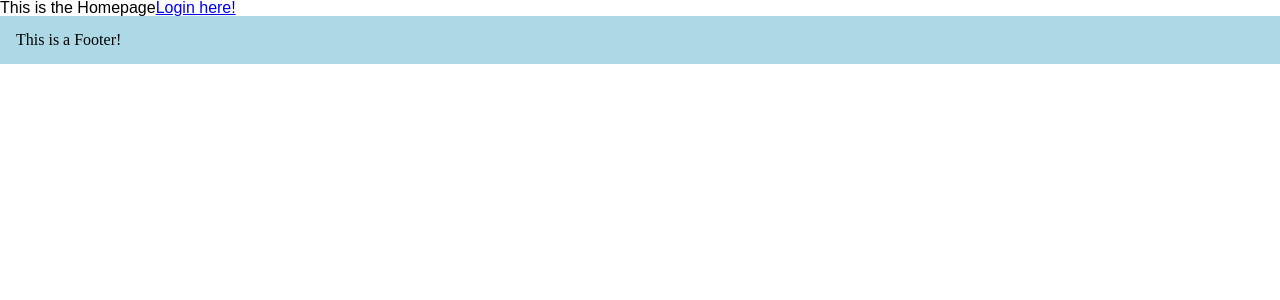
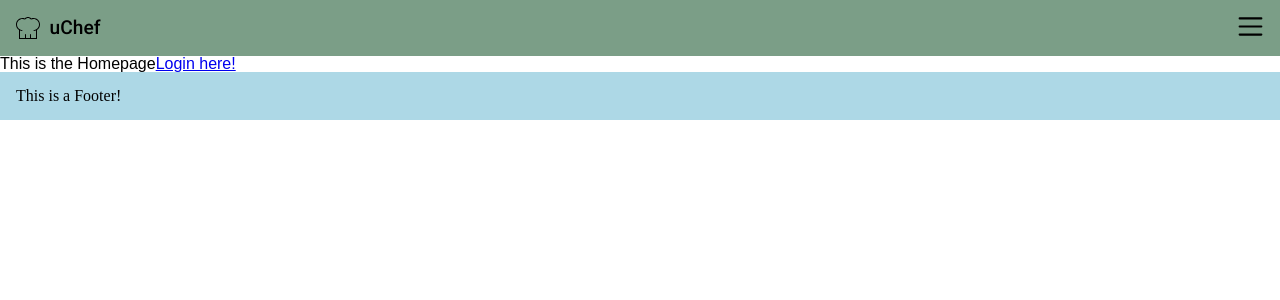
Before and after one commit to MatanB27/uChef, a Next.js app: page / in a window 1280 px wide. Shown: the top 300 px of the page. Built offline with nearby package versions, Linux system fonts and the light colour scheme.

Commit message:
working on header mobiel

```diff
--- a/src/app/_lib/constants.tsx
+++ b/src/app/_lib/constants.tsx
@@ -1,3 +1,5 @@
+export const ROOT_ROUTE:                        string = '/'
+
 export const LOGIN_ROUTE:                       string = '/login'
 export const REGISTER_ROUTE:                    string = '/register'
 export const FORGET_PASSWORD_ROUTE:             string = '/forget-password'
--- a/src/app/style.css
+++ b/src/app/style.css
@@ -46,3 +46,11 @@ table {
     border-collapse: collapse;
     border-spacing: 0;
 }
+
+button {
+    cursor: pointer;
+    background-color: transparent;
+    border: 0;
+    padding: 0;
+    margin: 0;
+}
--- a/src/components/header/header.module.scss
+++ b/src/components/header/header.module.scss
@@ -1,8 +1,32 @@
 @import '../../styles/imports.scss';
 
 .header {
-    // font-size: 50px;
-    // color: yellow;
+    display: flex;
+    justify-content: space-between;
+    align-items: center;
+    background-color: $CambridgeBlue;
+    height: 3.5rem;
+    padding: 0 1rem 0 1rem;
+
+    .logo-container {
+        display: flex;
+        align-items: center;
+        text-decoration: none;
+        color: $black;
+
+        .logo-text {
+            font-family: $font-medium;
+            font-size: 1.2em;
+            padding-inline-start: .5em;
+        }
+    }
+
+    .menu {
+
+        .menu-icon {
+            width: 2em;
+        }
+    }
 }
 
 @media (max-width: $tablet_size) {
--- a/src/components/header/header.tsx
+++ b/src/components/header/header.tsx
@@ -3,6 +3,10 @@
 import { FORGET_PASSWORD_ROUTE, LOGIN_ROUTE, REGISTER_ROUTE } from "@/app/_lib/constants"
 import { usePathname } from "next/navigation"
 import styles from './header.module.scss'
+import ChefHatIcon from '@/assets/icons/chef-hat.svg'
+import { ROOT_ROUTE } from "@/app/_lib/constants"
+import menuIcon from '@/assets/icons/menu.svg'
+import Link from "next/link"
 
 type HeaderProps = {
     props?: {}
@@ -14,13 +18,25 @@ export default function Header(props: HeaderProps) {
     const pathname = usePathname()
     const shouldHeaderExists = pathname && !routesWithoutHeader.includes(pathname)
 
+    const headerLogo = () => {
+        return (
+            <Link className={styles['logo-container']} href={ROOT_ROUTE}>
+                <img className={styles['icon']} src={ChefHatIcon.src} alt="chef-logo"/>
+                <span className={styles['logo-text']}>uChef</span>
+            </Link>
+        )
+    }
     if(!shouldHeaderExists) {
         return <></>
     }
 
     return (
     <header className={styles['header']}>
+        {headerLogo()}
 
+        <button className={styles['menu']}>
+            <img className={styles['menu-icon']} src={menuIcon.src} alt="menu"/>
+        </button>
     </header>
     )
 }
```
Also changed, not shown: src/assets/icons/chef-hat.svg (added), src/assets/icons/menu.svg (added).
